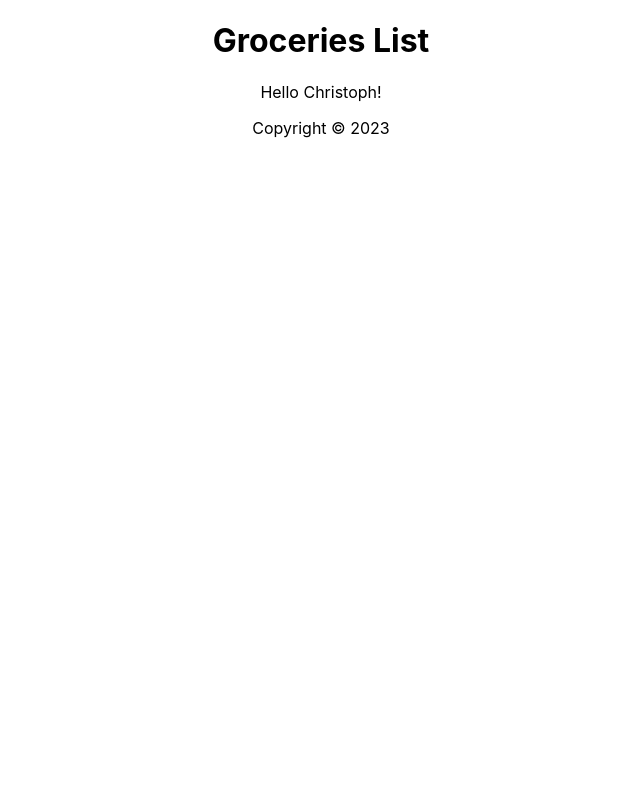
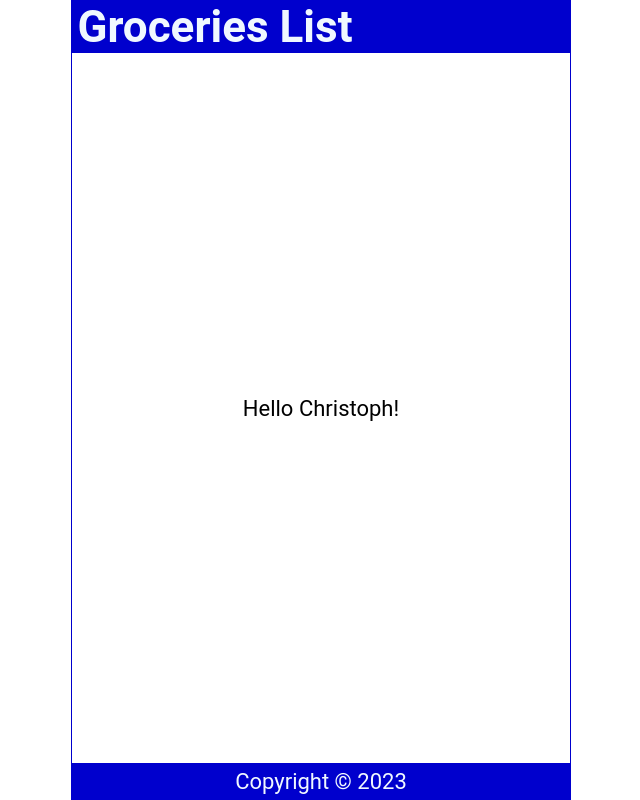
Before and after one commit to Chris10014/01tut, a React (Create React App) app: page / in a window 1280 px wide. Shown: the whole page, without its empty margins (319-959 px from the left). Built offline with nearby package versions, Linux system fonts and the light colour scheme; the HTML template or start-up script is replaced by a standard one.

Commit message:
CSS Styles in React  On branch CSSStylesInReact  Changes to be committed: 	deleted:    src/App.css 	modified:   src/App.js 	modified:   src/HeaderComponent.js 	modified:   src/index.css 	deleted:    src/logo.svg

```diff
--- a/src/App.css
+++ /dev/null
@@ -1,38 +0,0 @@
-.App {
-  text-align: center;
-}
-
-.App-logo {
-  height: 40vmin;
-  pointer-events: none;
-}
-
-@media (prefers-reduced-motion: no-preference) {
-  .App-logo {
-    animation: App-logo-spin infinite 20s linear;
-  }
-}
-
-.App-header {
-  background-color: #282c34;
-  min-height: 100vh;
-  display: flex;
-  flex-direction: column;
-  align-items: center;
-  justify-content: center;
-  font-size: calc(10px + 2vmin);
-  color: white;
-}
-
-.App-link {
-  color: #61dafb;
-}
-
-@keyframes App-logo-spin {
-  from {
-    transform: rotate(0deg);
-  }
-  to {
-    transform: rotate(360deg);
-  }
-}
--- a/src/App.js
+++ b/src/App.js
@@ -1,4 +1,3 @@
-import './App.css';
 import HeaderComponent from './HeaderComponent';
 import ContentComponent from './ContentComponent';
 import FooterComponent from './FooterComponent';
--- a/src/HeaderComponent.js
+++ b/src/HeaderComponent.js
@@ -1,8 +1,20 @@
 import React from 'react'
 
 const HeaderComponent = () => {
+  const headerStyle = {
+      backgroundColor: "mediumblue",
+      color: "#fff"
+  };
+
   return (
-    <header>
+    // HeaderComponent with inline style attached
+    // Alternative: use headerStyle constant instead { ... }
+    <header
+    // style={{
+    //   backgroundColor: "royalblue",
+    //   color: "#fff"
+    //  }}
+     >
         <h1>Groceries List</h1>
     </header>
   )
--- a/src/index.css
+++ b/src/index.css
@@ -1,13 +1,59 @@
+* {
+  margin: 0;
+  padding: 0;
+  box-sizing: border-box;
+}
+
+html {
+  font-size: 22px;
+}
+
 body {
-  margin: 0;
-  font-family: -apple-system, BlinkMacSystemFont, 'Segoe UI', 'Roboto', 'Oxygen',
+  min-height: 100vh;
+  font-family: 'Roboto', 'Oxygen',
     'Ubuntu', 'Cantarell', 'Fira Sans', 'Droid Sans', 'Helvetica Neue',
     sans-serif;
   -webkit-font-smoothing: antialiased;
   -moz-osx-font-smoothing: grayscale;
 }
 
-code {
-  font-family: source-code-pro, Menlo, Monaco, Consolas, 'Courier New',
-    monospace;
+.App {
+  display: flex;
+  flex-direction: column;
+  justify-content: center;
+  align-items: center;
+  height: 100vh;
+  width: 100%;
+  max-width: 500px;
+  border: 1px solid mediumblue;
+  margin: auto;
 }
+
+header {
+  width: 100%;
+  padding: 0 0.25em;
+  background-color: mediumblue;
+  color: aliceblue;
+  display: flex;
+  justify-content: space-between;
+  align-items: center;
+}
+
+main {
+  width: 100%;
+  display: flex;
+  flex-direction: column;
+  flex-grow: 1;
+  justify-content: center;
+  align-items: center;
+  overflow-y: auto;
+}
+
+footer {
+  width: 100%;
+  padding: 0.25em;
+  background-color: mediumblue;
+  color: aliceblue;
+  display: grid;
+  place-content: center;
+}
```
Also changed, not shown: src/logo.svg (deleted).
